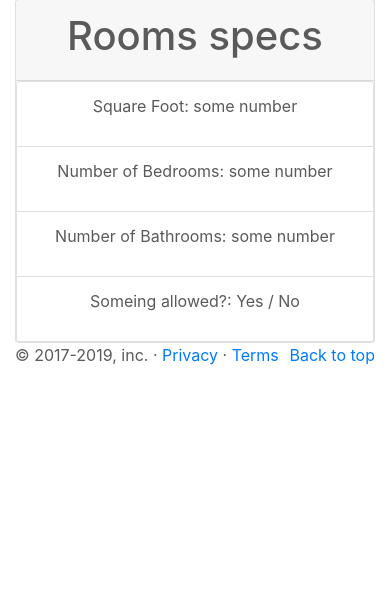
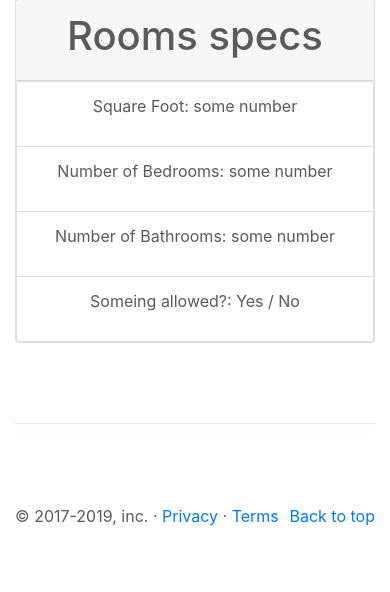
Before and after one commit to jakobntc/itec325_project, a PHP site: page /viewARoom.php in a window 390 px wide. Shown: the part 2347-2939 px from the top of the page. Before the commit the page ends 2712 px from the top, so only its background shows below. Run offline with PHP 8.4, Linux system fonts and the light colour scheme.

Commit message:
Fixed the footer for the page

```diff
--- a/viewARoom.php
+++ b/viewARoom.php
@@ -138,7 +138,7 @@
         <!-- /Carousel Column -->
 
         <!-- User profile card column-->
-        <div class="col-sm align-self-start">
+        <div class="col-sm align-self-center">
             <div class="card" style="width: 18rem;">
                 <img class="card-img-top" src="#" alt="Photo of Rentor">
                 <div class="card-body">
@@ -198,13 +198,14 @@
     </div>
     <!-- /Row 4 -->
 
+    <div class="row">
+        <div class="col">
+            <hr class="featurette-divider" id="footerDivider" style="width: 100%;">
+            <p class="float-right"><a href="#">Back to top</a></p>
+            <p>&copy; 2017-2019, inc. &middot; <a href="#">Privacy</a> &middot; <a href="#">Terms</a></p>
+        </div>
+    </div>
 </div> <!-- /Container -->
-
-<!-- Footer for the page. -->
-<footer class="container">
-    <p class="float-right"><a href="#">Back to top</a></p>
-    <p>&copy; 2017-2019, inc. &middot; <a href="#">Privacy</a> &middot; <a href="#">Terms</a></p>
-</footer>
 
 </body>
 
```
